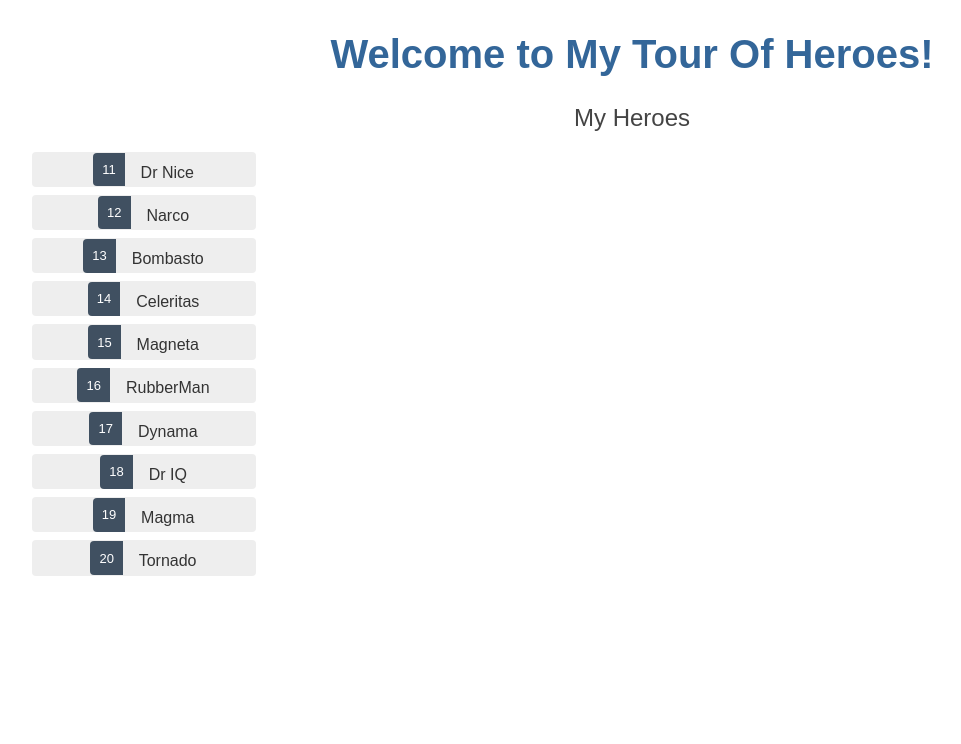
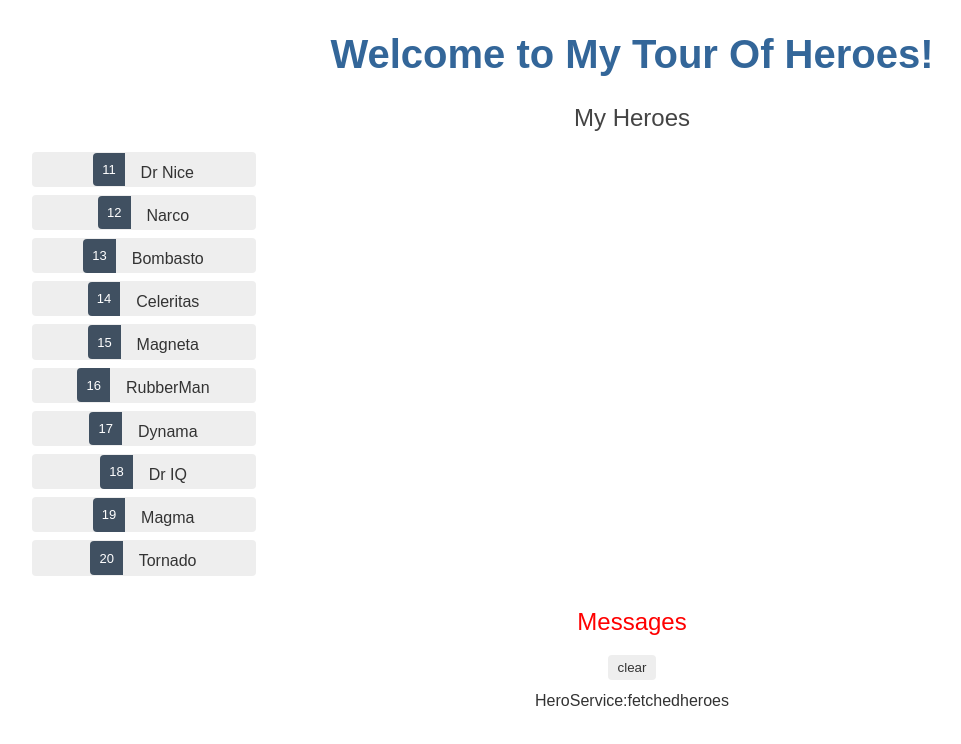
Before and after one commit to OneWhoShouldNotBeNamed/tourofheroes, an Angular app: page / in a window 1280 px wide. Shown: the top 744 px of the page, without its empty margins (8-969 px from the left). Built offline with nearby package versions, Linux system fonts and the light colour scheme.

Commit message:
Before Routing

```diff
--- a/src/app/app.component.html
+++ b/src/app/app.component.html
@@ -4,4 +4,5 @@
     Welcome to {{ title }}!
   </h1>
   <app-heroes></app-heroes>
+  <app-messages></app-messages>
 </div>
--- a/src/app/hero.service.ts
+++ b/src/app/hero.service.ts
@@ -2,7 +2,7 @@
 import { Hero } from './hero';
 import { HEROES } from './mock-heros';
 import { Observable, of } from 'rxjs';
-
+import {MessageService} from './message.service';
 @Injectable({
   providedIn: 'root'
 })
@@ -13,7 +13,8 @@
     return HEROES;
   }*/
   getHeroes(): Observable<Hero[]> {
+    this.messageService.add('HeroService:fetchedheroes');
     return of(HEROES);
   }
-  constructor() { }
+  constructor(private messageService:MessageService) { }
 }
--- a/src/app/heroes/heroes.component.html
+++ b/src/app/heroes/heroes.component.html
@@ -1,4 +1,5 @@
 <h2>My Heroes</h2>
+
 <ul class="heroes">
   <li *ngFor="let hero of heroes"
     [class.selected]="hero === selectedHero"
--- a/src/app/heroes/heroes.component.ts
+++ b/src/app/heroes/heroes.component.ts
@@ -22,9 +22,9 @@
 
   }
 
-  /*onSelect (hero:Hero):void{
+  onSelect (hero:Hero):void{
     this.selectedHero=hero;
-  }*/
+  }
  /* getHeroes(): void {
     this.heroes = this.heroService.getHeroes();
   }*/
--- /dev/null
+++ b/src/app/message.service.ts
@@ -0,0 +1,16 @@
+import { Injectable } from '@angular/core';
+
+@Injectable({
+  providedIn: 'root'
+})
+export class MessageService {
+
+  messages:string[]=[];
+  add(message:string){
+    this.messages.push(message)
+  }
+  clear(){
+    this.messages=[];
+  }
+  constructor() { }
+}
--- a/src/app/message/message.component.css
+++ b/src/app/message/message.component.css
@@ -0,0 +1,35 @@
+/* MessagesComponent's private CSS styles */
+h2 {
+    color: red;
+    font-family: Arial, Helvetica, sans-serif;
+    font-weight: lighter;
+  }
+  body {
+    margin: 2em;
+  }
+  body, input[text], button {
+    color: crimson;
+    font-family: Cambria, Georgia;
+  }
+
+  button.clear {
+    font-family: Arial;
+    background-color: #eee;
+    border: none;
+    padding: 5px 10px;
+    border-radius: 4px;
+    cursor: pointer;
+    cursor: hand;
+  }
+  button:hover {
+    background-color: #cfd8dc;
+  }
+  button:disabled {
+    background-color: #eee;
+    color: #aaa;
+    cursor: auto;
+  }
+  button.clear {
+    color: #333;
+    margin-bottom: 12px;
+  }
--- a/src/app/message/message.component.html
+++ b/src/app/message/message.component.html
@@ -1 +1,8 @@
-<p>message works!</p>
+<div *ngIf="messageService.messages.length">
+
+        <h2>Messages</h2>
+        <button class="clear"
+                (click)="messageService.clear()">clear</button>
+        <div *ngFor='let message of messageService.messages'> {{message}} </div>
+
+      </div>
```
Also changed, not shown: src/app/app-routing.module.ts (added, +12 -0 lines), src/app/app.module.ts (+10 -8 lines), src/app/message/message.component.ts (+4 -3 lines), 1 other file (tests, documents, lock files or other folders).
